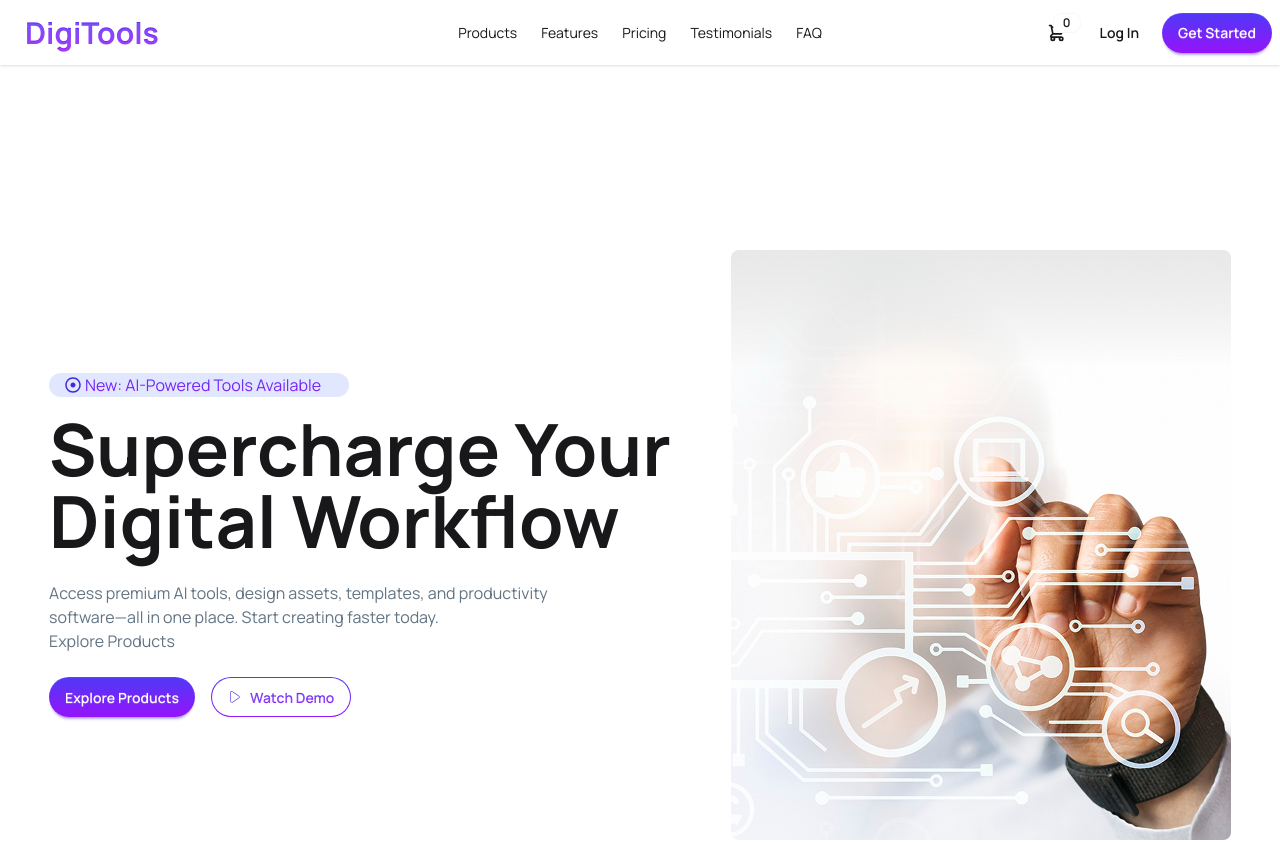
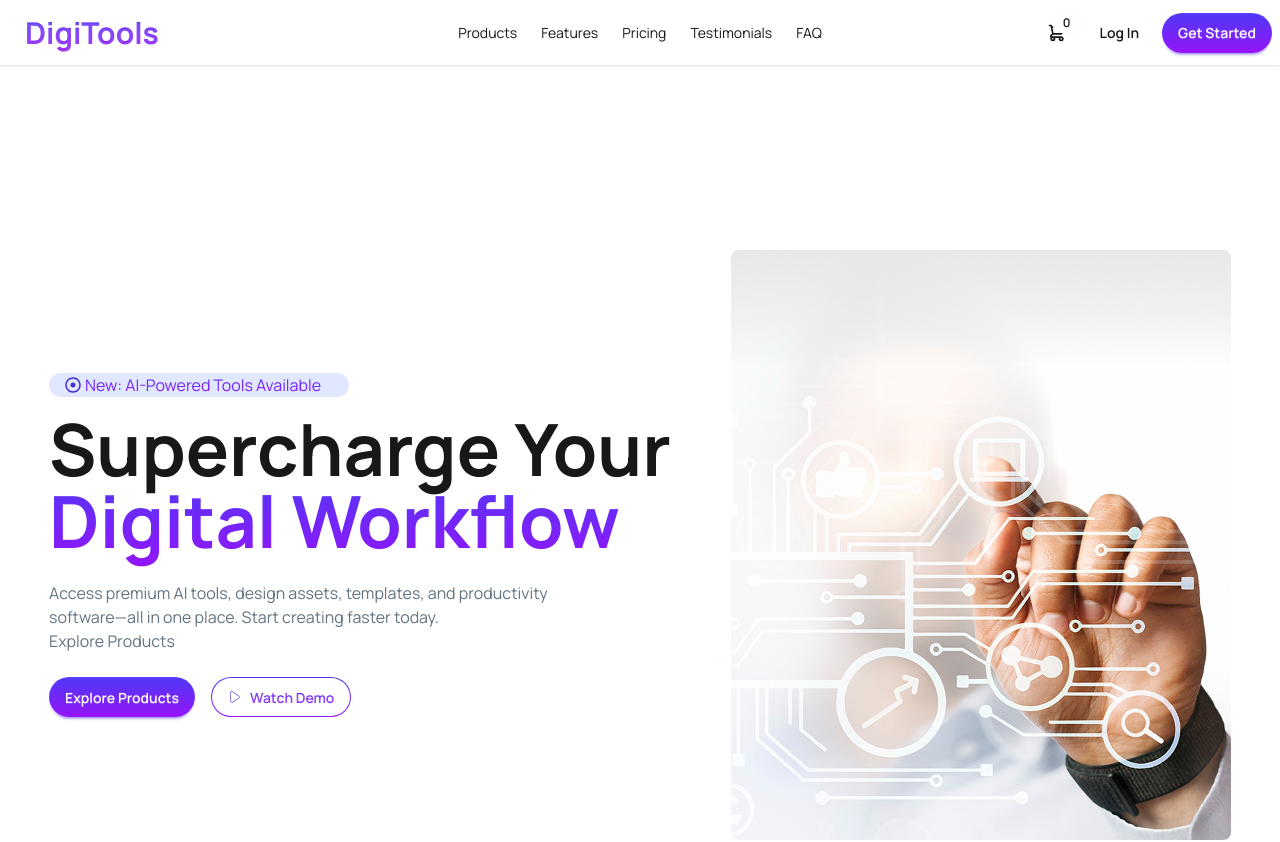
Before and after one commit to Greedzz-cmd/B13-A6, a React (Vite) app: page / in a window 1280 px wide. Shown: the top 842 px of the page. Built offline with nearby package versions, Linux system fonts and the light colour scheme.

Commit message:
added react toastify

```diff
--- a/src/App.jsx
+++ b/src/App.jsx
@@ -8,6 +8,7 @@ import Navbar from "./components/navbar/Navbar";
 import Trial from "./components/Homepage/trial/Trial";
 import Footer from "./components/Homepage/footer/footer";
 import Plans from "./components/Homepage/pricings/Plans";
+import { ToastContainer } from "react-toastify";
 
 const fetchProducts = async () => {
   const res = await fetch("/data.json");
@@ -68,6 +69,7 @@ function App() {
       </Suspense>
       <Trial></Trial>
       <Footer></Footer>
+      <ToastContainer></ToastContainer>
     </>
   );
 }
--- a/src/components/Homepage/banner/Banner.jsx
+++ b/src/components/Homepage/banner/Banner.jsx
@@ -18,7 +18,7 @@ const Banner = () => {
             </div>
             <h1 className="text-7xl font-bold">
               Supercharge Your <br />
-              Digital Workflow
+              <span className="text-primary">Digital Workflow</span>
             </h1>
             <p className="py-6 text-[#627382FF]">
               Access premium AI tools, design assets, templates, and
--- a/src/components/Homepage/productsAndCart/cartCards/CartCards.jsx
+++ b/src/components/Homepage/productsAndCart/cartCards/CartCards.jsx
@@ -1,4 +1,5 @@
 import React from "react";
+import { toast } from "react-toastify";
 
 const CartCards = ({ boughtProducts }) => {
   let totalProductPrice = 0;
@@ -35,7 +36,12 @@ const CartCards = ({ boughtProducts }) => {
         <p className="font-bold text-xl">${totalProductPrice}</p>
       </div>
       <div>
-        <button className="btn btn-primary w-full">Proceed to Checkout</button>
+        <button
+          className="btn btn-primary w-full"
+          onClick={() => toast("Checkout Btn clicked")}
+        >
+          Proceed to Checkout
+        </button>
       </div>
     </div>
   );
```
